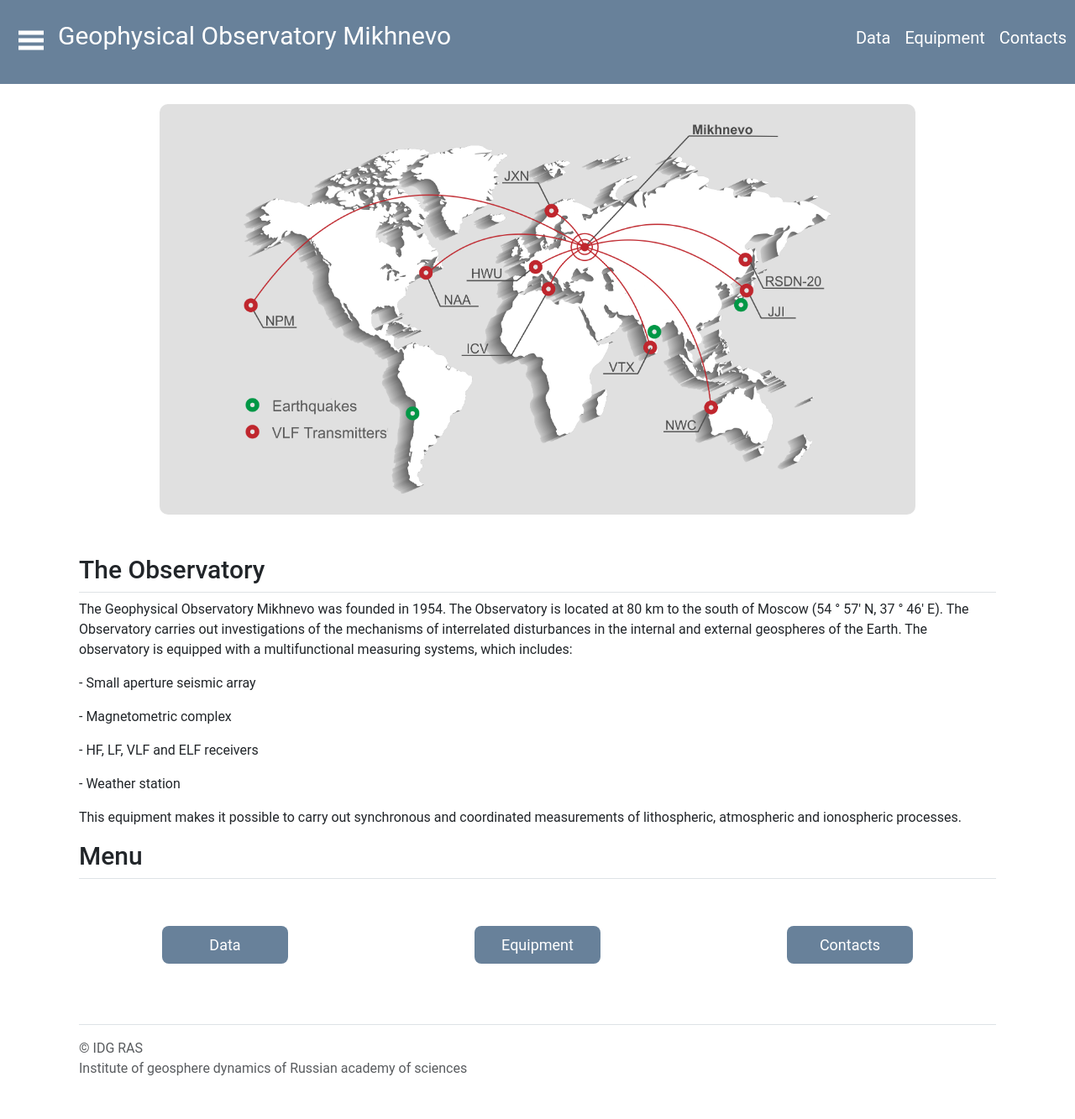
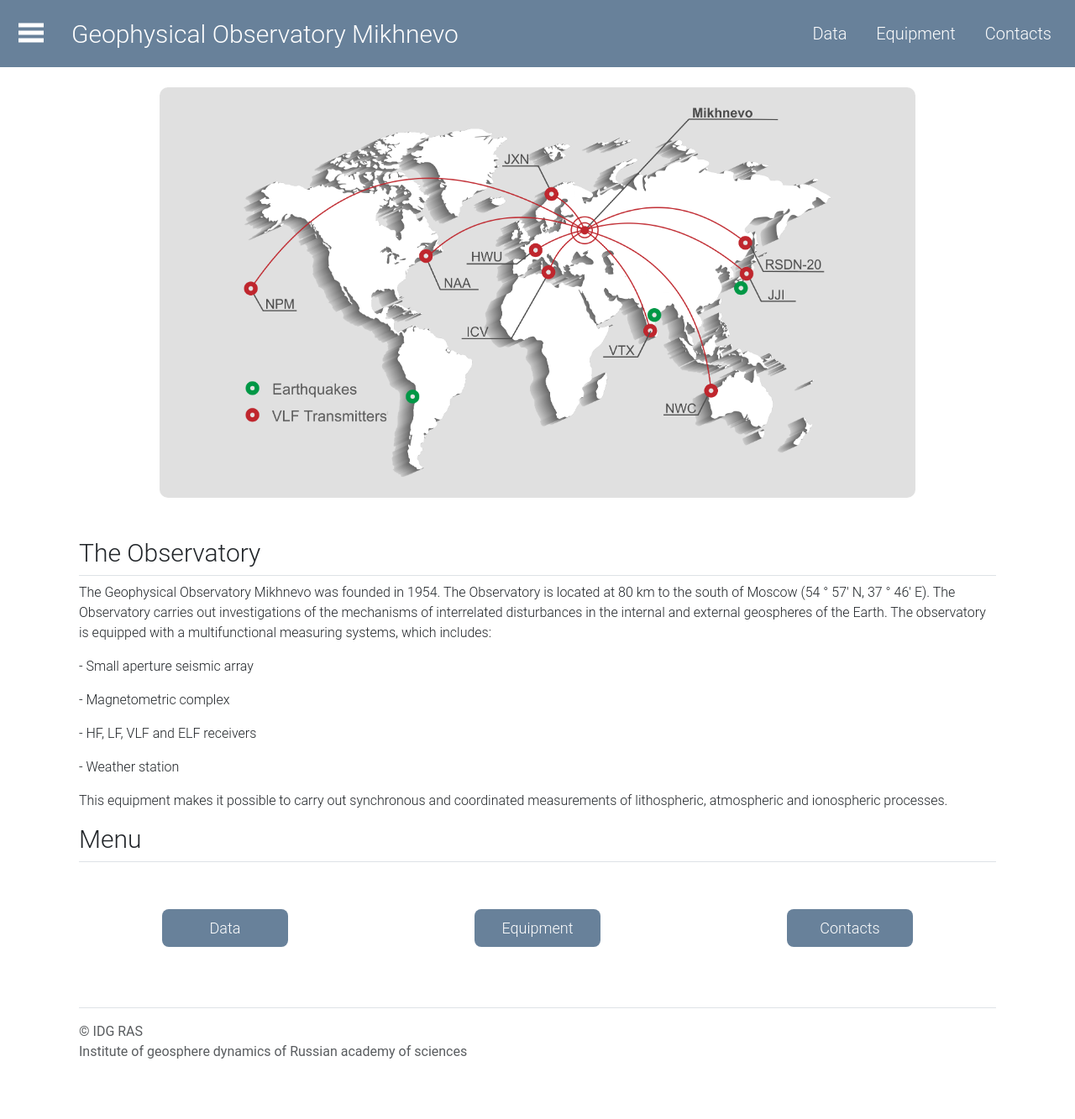
Before and after one commit to katyacoffee/WebSite, a Django app: page / in a window 1280 px wide. Shown: the whole page at 84% size. After the commit the page ends 1261 px from the top, so only its background shows below. Run offline with Django 4.2, Linux system fonts and the light colour scheme; some libraries are stand-ins or nearby versions.

Commit message:
fix font-weight

```diff
--- a/templates/base_page.html
+++ b/templates/base_page.html
@@ -9,9 +9,6 @@
     <!-- CSS -->
     <link href="{% static 'bootstrap.min.css' %}" rel="stylesheet">
 </head>
-
-
-
 <style>
             html,
             body{
--- a/templates/index.html
+++ b/templates/index.html
@@ -27,12 +27,12 @@
               overflow: hidden;
               background-color: #68819a;
               font-family: 'Roboto', sans-serif;
-              padding: 30px 10px;
-                vertical-align: center;
+              padding: 25px 10px;
+              vertical-align: middle;
               {#transition: 0.4s;#}
               {#position: fixed;#}
               width: 100%;
-                height: 100px;
+              height: 80px;
               top: 0;
               {#z-index: 99;#}
             }
@@ -43,7 +43,9 @@
               text-align: center;
               {#padding: 12px;#}
               margin-left: 12px;
+              margin-right: 18px;
               text-decoration: none;
+              font-weight: 300;
               font-family: 'Roboto', sans-serif;
               font-size: 20px;
               line-height: 25px;
@@ -55,10 +57,16 @@
 
             #navbar #logo {
               font-size: 30px;
-                margin: 12px;
+              margin: 10px;
+              vertical-align: middle;
               {#font-weight: bold;#}
               {#transition: 0.4s;#}
               min-width: 500px;
+
+            }
+
+            #navbar #logo:hover {
+              color: White;
             }
 
             #navbar a:hover {
@@ -67,15 +75,13 @@
               margin-left: 12px;
             }
 
-            {##navbar a.active {#}
-            {#  background-color: dodgerblue;#}
-            {#  color: white;#}
-            {#}#}
-
             #navbar-right {
               float: right;
+              height: 35px;
               font-size: 20px;
               transition: 0.4s;
+              {#margin-right: 22px;#}
+              {#margin-left: 22px;#}
             }
 
             .ham-icon {
@@ -85,23 +91,20 @@
                 height: 30px;
                 width: 30px;
                 padding: 0;
+                margin-right: 16px;
                 }
 
             @media screen and (max-width: 980px) {
-            {##navbar {#}
-            {#padding: 20px 10px !important;#}
-            {#overflow: hidden;#}
-            {#}#}
                 #navbar {
                   overflow: hidden;
                   background-color: #68819a;
                   font-family: 'Roboto', sans-serif;
-                  padding: 30px 10px;
+                  padding: 25px 10px;
                   vertical-align: middle;
                   {#transition: 0.4s;#}
                   {#position: fixed;#}
                   width: 100%;
-                    height: 100px;
+                  height: 80px;
                   top: 0;
                   {#z-index: 99;#}
                 }
@@ -149,6 +152,7 @@
                 padding-top: 4rem;
                 transition: 0.4s cubic-bezier(0.18, 0.89, 0.32, 1.28);
                 font-family: 'Roboto', sans-serif;
+                font-weight: 300;
             }
 
             .sidenav a {
@@ -181,39 +185,12 @@
                 transform: scale(1.2);
             }
 
-            /* Style page content - use this if you want to push the page content to the right when you open the side navigation */
-            {##main {#}
-            {#    transition: margin-left 0.4s cubic-bezier(0.18, 0.89, 0.32, 1.28);#}
-            {#    padding: 20px;#}
-            {#    width: 100%;#}
-            {#}#}
-            {##}
-            {#body {#}
-            {#    overflow-x: hidden;#}
-            {#}#}
-
-            /* Add a black background color to the top navigation */
-            .topnav {
-                background-color: #68819a;
-                overflow: hidden;
-                vertical-align: center;
-                align-content: center;
-            }
-
             /* Style the links inside the navigation bar */
             .topnav a {
                 float: left;
                 display: block;
                 padding: 1rem;
                 text-decoration: none;
-            }
-
-            .header_1 {
-                margin: auto;
-                width: 80%;
-                display: inline-flex;
-                align-items: center;
-                justify-content: center;
             }
 
             /* Change the color of links on hover */
@@ -244,21 +221,16 @@
 
             section h1 {
                 font-family: 'Roboto', sans-serif;
+                font-weight: 300;
                 font-size: 4rem;
             }
 
             section p {
                 font-family: 'Roboto', sans-serif;
+                font-weight: 300;
                 line-height: 1.8;
                 font-size: 1.5rem;
             }
-
-            {#.ham-icon {#}
-            {#    vertical-align: middle;#}
-            {#    justify-content: center;#}
-            {#    width: 10%;#}
-            {#    height: 10%;#}
-            {#}#}
 
             .topnav a1 {
               float: right;
@@ -281,45 +253,20 @@
                     <path d="M0,23 30,23" stroke="#ffffff" stroke-width="5"></path>
                 </svg>
             </a>
-    {#        <a href="/" class="header_1" style="text-align: center">#}
-    {#            <span style=" font-family: 'Roboto', sans-serif; display: inline-flex; align-items: center; justify-content: center; color: #ffffff; margin: 0 auto; font-size: 27px; vertical-align: center">Geophysical Observatory Mikhnevo</span>#}
-
-
-                        {#              font-size: 3vw;#}
-    {#                      <a1 href="/data" style="font-family: 'Roboto', sans-serif;">Data</a1>#}
-    {#                      <a1 href="#contact">Equipment</a1>#}
-    {#                      <a1 href="#about">Contacts</a1>#}
-    {#        </a>#}
-
 
           <a href="/" id="logo">Geophysical Observatory Mikhnevo</a>
           <div id="navbar-right">
-            <a href="/data" style="font-family: 'Roboto', sans-serif;">Data</a>
-            <a href="/equipment" style="font-family: 'Roboto', sans-serif;">Equipment</a>
-            <a href="/contacts" style="font-family: 'Roboto', sans-serif;">Contacts</a>
+            <a href="/data" style="font-family: 'Roboto', sans-serif; font-weight: 300;">Data</a>
+            <a href="/equipment" style="font-family: 'Roboto', sans-serif; font-weight: 300;">Equipment</a>
+            <a href="/contacts" style="font-family: 'Roboto', sans-serif; font-weight: 300;">Contacts</a>
           </div>
         </div>
         <div id="sideNavigation" class="sidenav">
             <a href="#" class="close-btn">&times;</a>
-            <a href="/data" style="font-family: 'Roboto', sans-serif;">Data</a>
-            <a href="/equipment" style="font-family: 'Roboto', sans-serif;">Equipment</a>
-            <a href="/contacts" style="font-family: 'Roboto', sans-serif;">Contacts</a>
+            <a href="/data" style="font-family: 'Roboto', sans-serif; font-weight: 300;">Data</a>
+            <a href="/equipment" style="font-family: 'Roboto', sans-serif; font-weight: 300;">Equipment</a>
+            <a href="/contacts" style="font-family: 'Roboto', sans-serif; font-weight: 300;">Contacts</a>
         </div>
-{#    <nav class="topnav">#}
-{#        <header class="header">#}
-{#            <div class="fs-1">#}
-{#                <a href="#" class="ham-icon" style="align-items: center;">#}
-{#                    <svg width="30" height="30">#}
-{#                        <path d="M0,5 30,5" stroke="#ffffff" stroke-width="5"></path>#}
-{#                        <path d="M0,14 30,14" stroke="#ffffff" stroke-width="5"></path>#}
-{#                        <path d="M0,23 30,23" stroke="#ffffff" stroke-width="5"></path>#}
-{#                    </svg>#}
-{#                </a>#}
-{#                <a href="/" class="header_1" style="text-align: center">#}
-{#                    <span style=" font-family: 'Roboto', sans-serif; display: inline-flex; align-items: center; justify-content: center; color: #ffffff; margin: 0 auto; font-size: 27px; vertical-align: center">Geophysical Observatory Mikhnevo</span>#}
-{#                </a>#}
-{#            </div>#}
-{#        </header>#}
         <script>
             document.querySelector("a.ham-icon").addEventListener("click", function (event) {
                 document.getElementById("sideNavigation").style.width = "250px";
@@ -350,6 +297,7 @@
             /*transform: translateY(50%);*/
             justify-content: center;
         }
+
         .btn {
             display: inline-flex;
             background: #68819a;
@@ -359,6 +307,7 @@
             color: #ffffff;
             font-size: 18px;
             font-family: 'Roboto', sans-serif;
+            font-weight: 300;
             border: #68819a;
             border-radius: 8px;
             margin: auto;
@@ -366,26 +315,21 @@
             align-items: center;
             vertical-align: center;
         }
+
         .btn:hover {
             background: #576f88;
             color: #f8f6f6;
         }
     </style>
-    <!--            <img class="img1" src="{% static 'map.jpg' %}">-->
-    <!--            <div class="container-fluid py-5">-->
-    <!--                <h1 class="display-1 fw-bold">{% block page-title %}{% endblock %}</h1>-->
-    <!--                <p class="col-md-8 fs-4">{% block page-lead %}{% endblock %}</p>-->
-    <!--            </div>-->
-    <!--        </div>-->
     <img class="img1" src="{% static 'map.jpg' %}">
     <div class="container px-4 py-5" id="main-contents">
         {#        <div class="container">#}
         {#            <div class="col-md-7">#}
         <h2 class="pb-2 border-bottom"
-            style="font-family: 'Roboto', sans-serif; font-size: 30px;">The
+            style="font-family: 'Roboto', sans-serif; font-size: 30px; font-weight: 300;">The
             Observatory</h2>
         {#            <hr>#}
-        <p style="font-family: 'Roboto', sans-serif;">The Geophysical Observatory
+        <p style="font-family: 'Roboto', sans-serif; font-weight: 300;">The Geophysical Observatory
             Mikhnevo was founded in 1954. The
             Observatory is located at 80 km to
             the south of Moscow (54 ° 57' N, 37 ° 46' E). The Observatory carries
@@ -394,13 +338,13 @@
             geospheres of the Earth.
             The observatory is equipped with a multifunctional measuring systems,
             which includes:</p>
-        <p style="font-family: 'Roboto', sans-serif;">- Small aperture seismic
+        <p style="font-family: 'Roboto', sans-serif; font-weight: 300;">- Small aperture seismic
             array</p>
-        <p style="font-family: 'Roboto', sans-serif;">- Magnetometric complex</p>
-        <p style="font-family: 'Roboto', sans-serif;">- HF, LF, VLF and ELF
+        <p style="font-family: 'Roboto', sans-serif; font-weight: 300;">- Magnetometric complex</p>
+        <p style="font-family: 'Roboto', sans-serif; font-weight: 300;">- HF, LF, VLF and ELF
             receivers</p>
-        <p style="font-family: 'Roboto', sans-serif;">- Weather station</p>
-        <p style="font-family: 'Roboto', sans-serif;">This equipment makes it
+        <p style="font-family: 'Roboto', sans-serif; font-weight: 300;">- Weather station</p>
+        <p style="font-family: 'Roboto', sans-serif; font-weight: 300;">This equipment makes it
             possible to carry out synchronous and
             coordinated measurements of
             lithospheric, atmospheric and ionospheric processes.</p>
@@ -408,7 +352,7 @@
         {#        </div>#}
         {#    <div class="container px-4 py-5" id="main-contents">#}
         <h2 class="pb-2 border-bottom"
-            style="font-family: 'Roboto', sans-serif; font-size: 30px;">Menu</h2>
+            style="font-family: 'Roboto', sans-serif; font-size: 30px; font-weight: 300;">Menu</h2>
         <div class="row g-4 py-5 row-cols-1 row-cols-lg-3">
             <div class="col d-flex" style="justify-content: center; align-items: center">
                 <div>
```
Also changed, not shown: templates/contacts.html (+6 -3 lines), templates/data.html (+15 -0 lines), templates/date_selection.html (+26 -9 lines), templates/equipment.html (+13 -12 lines), templates/vlf_data.html (+11 -4 lines). Lines whose indentation alone changed are shown as unchanged.
